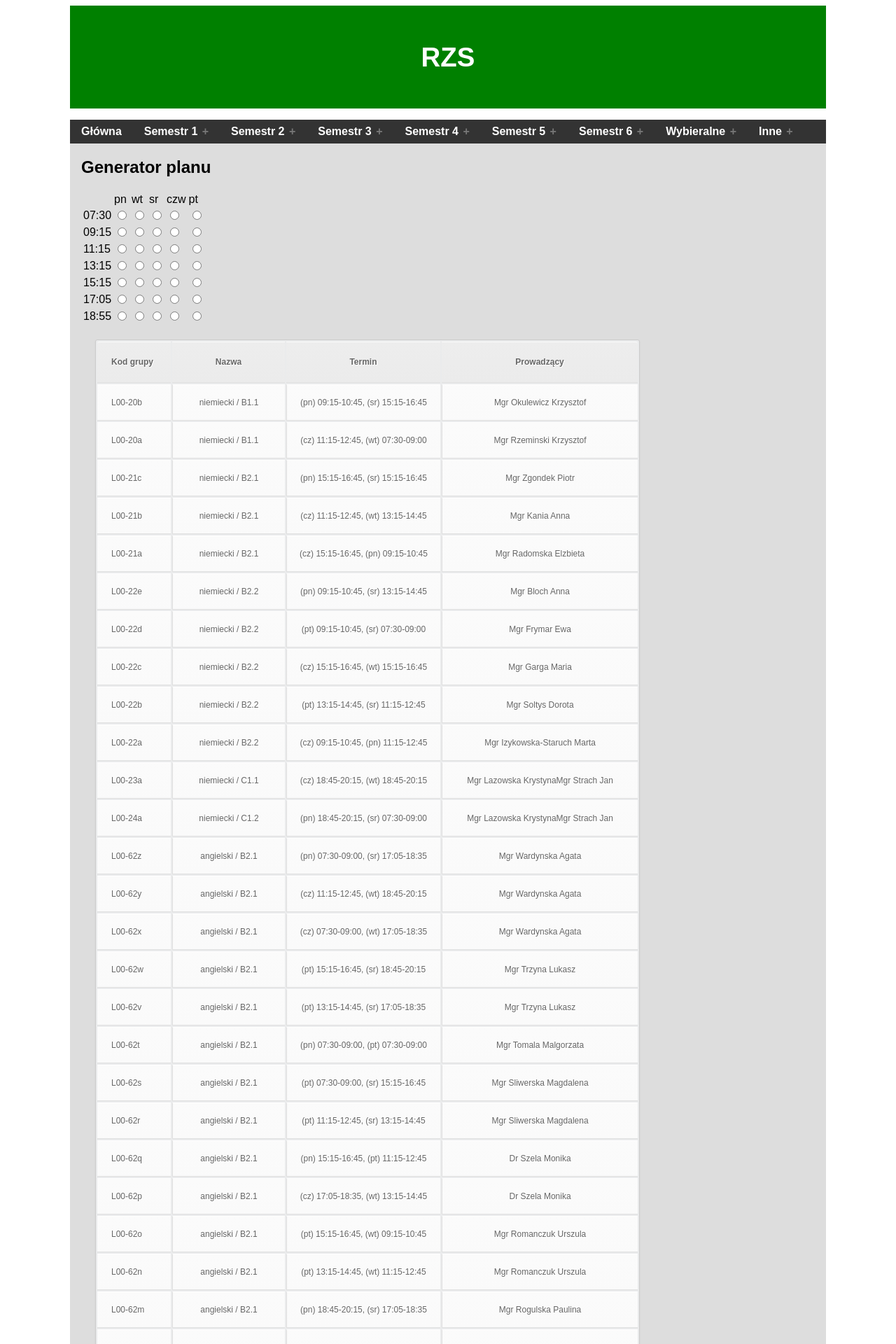
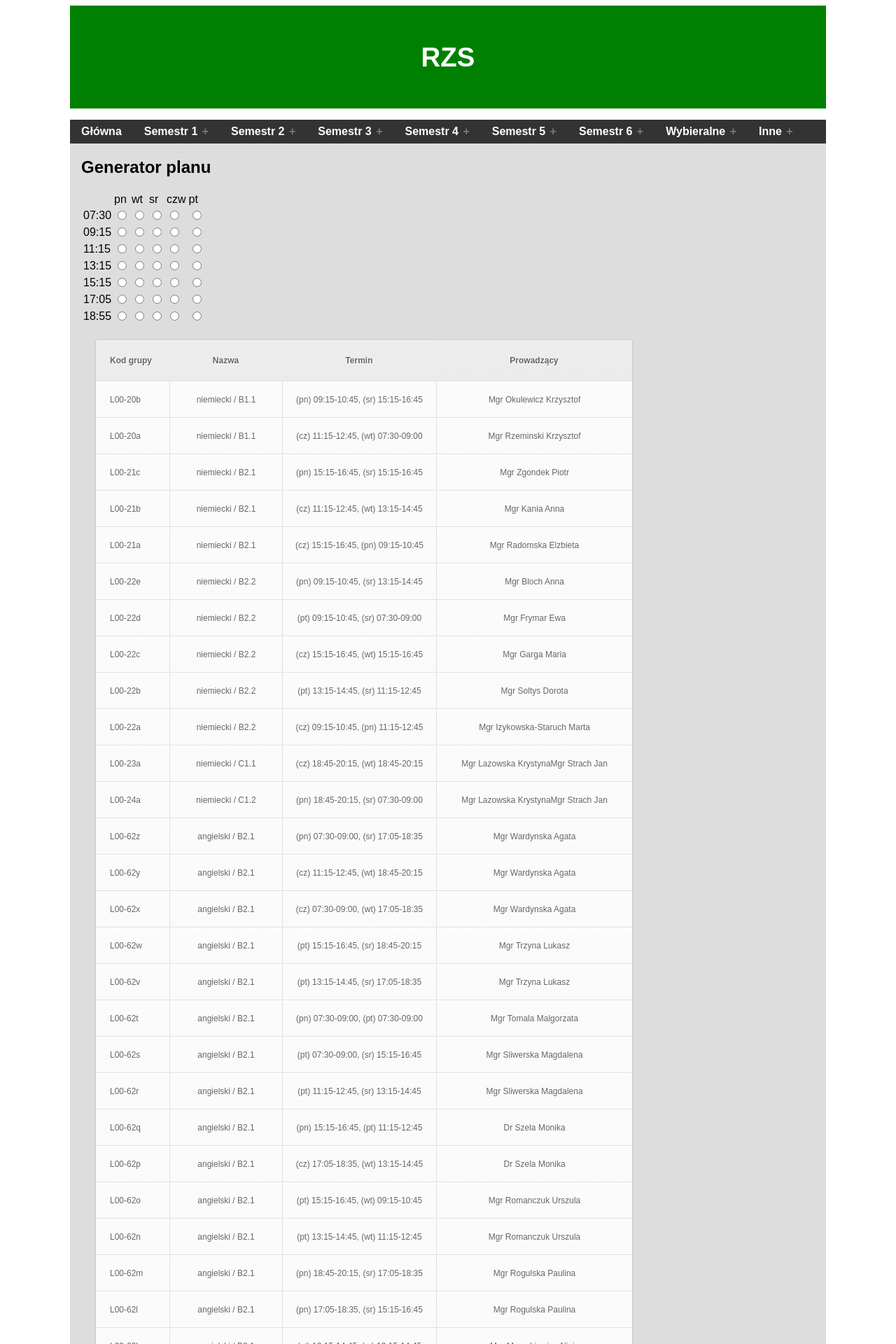
Before and after one commit to rzs-site/rzs-site.github.io, a Jekyll site: the page built from inne/generator/index.md, in a window 1280 px wide. Shown: the top 1920 px of the page at 70% size. Built offline with Jekyll 4.4.1, drawn with Linux system fonts in a browser that asks for light colours; our own code applies the rules of GitHub Pages for plain Markdown files.

Commit message:
Update index.md

```diff
--- a/inne/generator/index.md
+++ b/inne/generator/index.md
@@ -99,7 +99,7 @@ function myFunction(but,te) {
 </table>
 
 <div style="overflow-x:auto;">
-<table id="tabelaHTML" class="light">
+<table id="tabelaHTML" cellspacing='0' class="light">
   <tr>
     <th class="tg-yw4l">Kod grupy</th>
     <th class="tg-yw4l">Nazwa</th>
```
